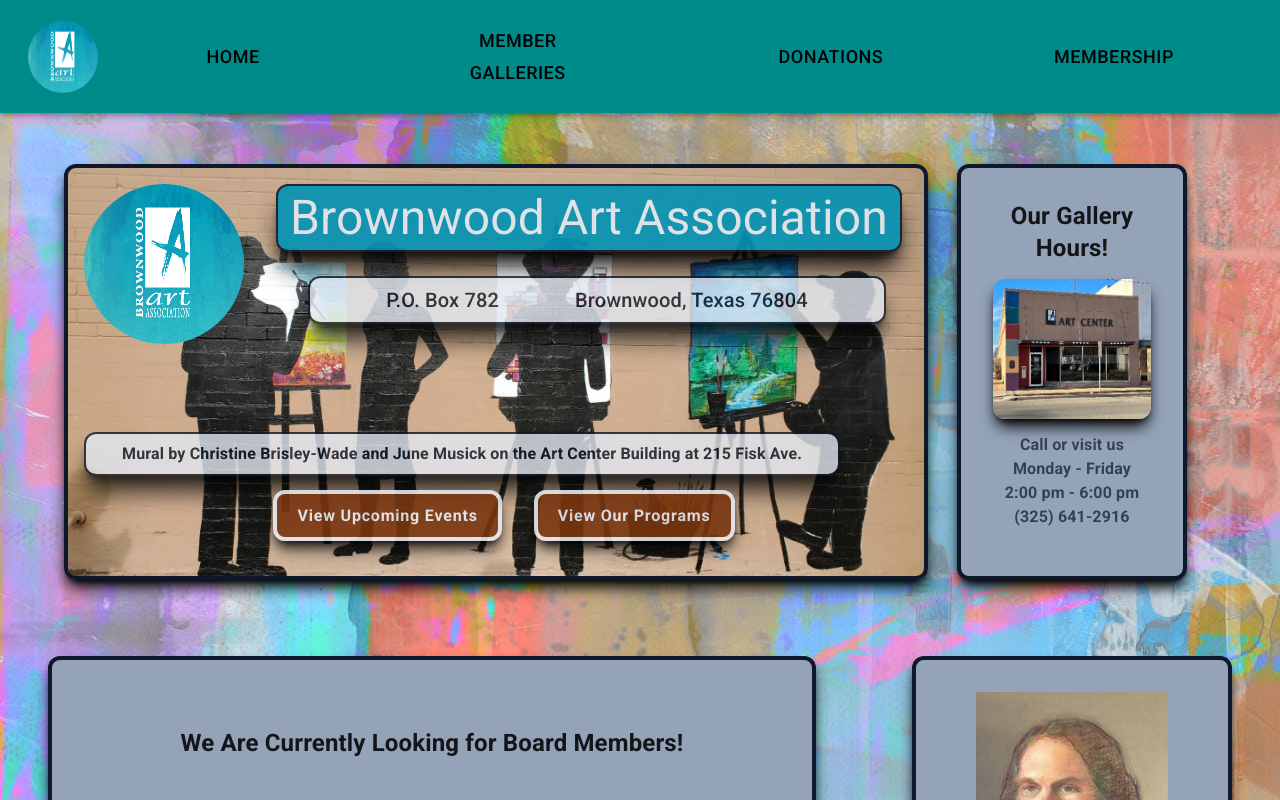
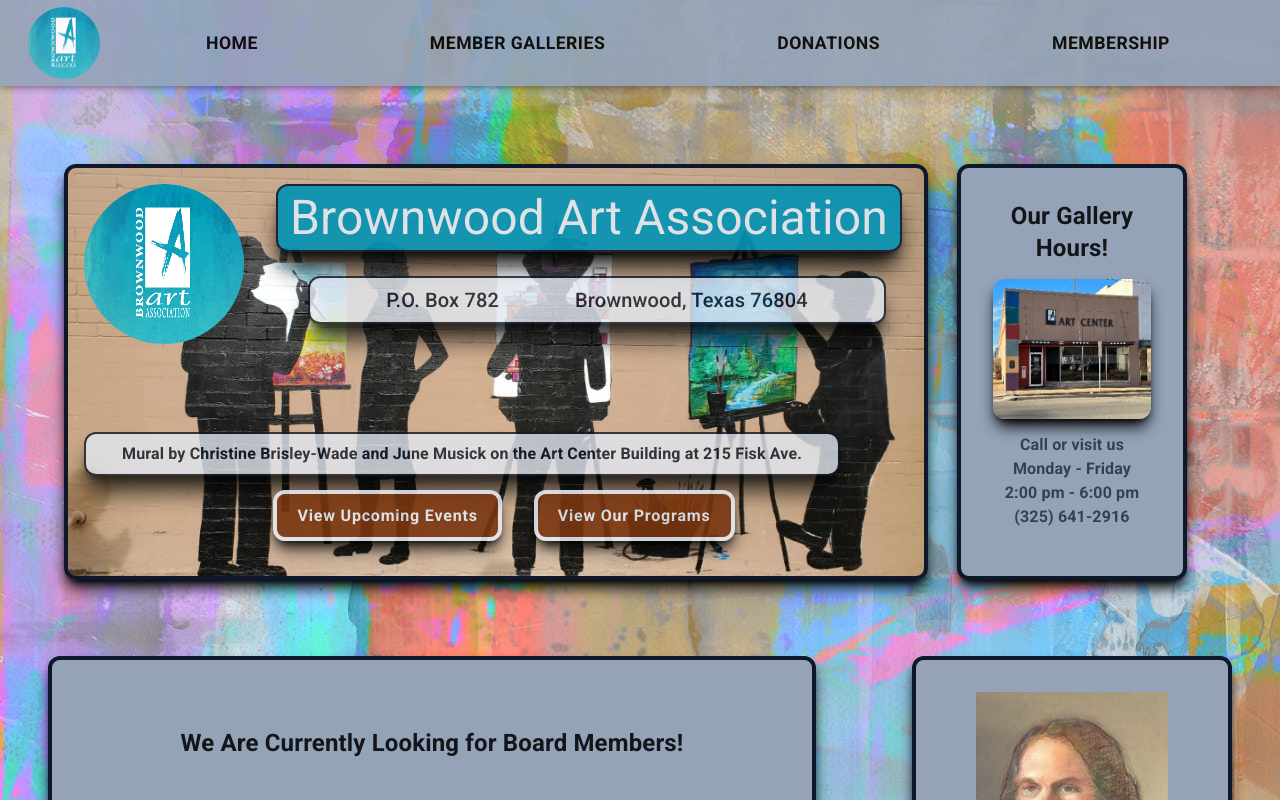
Before and after one commit to Jonathan-Day-Dev/bwd-art, a React (Create React App) app: page / in a window 1280 px wide. Shown: the top 800 px of the page. Built offline with nearby package versions, Linux system fonts and the light colour scheme.

Commit message:
style changes to appbar

```diff
--- a/src/components/Nav/AppBar.js
+++ b/src/components/Nav/AppBar.js
@@ -1,14 +1,16 @@
 import * as React from "react";
-import AppBar from "@mui/material/AppBar";
-import Box from "@mui/material/Box";
-import Toolbar from "@mui/material/Toolbar";
-import IconButton from "@mui/material/IconButton";
-import Typography from "@mui/material/Typography";
-import Menu from "@mui/material/Menu";
+import {
+  AppBar,
+  Box,
+  Toolbar,
+  IconButton,
+  Typography,
+  Menu,
+  Container,
+  Button,
+  MenuItem
+} from "@mui/material";
 import MenuIcon from "@mui/icons-material/Menu";
-import Container from "@mui/material/Container";
-import Button from "@mui/material/Button";
-import MenuItem from "@mui/material/MenuItem";
 import { Link } from "react-router-dom";
 
 import logo from "../../assets/logo.png";
@@ -27,7 +29,7 @@ const ResponsiveAppBar = () => {
   };
 
   return (
-    <AppBar position="fixed">
+    <AppBar position="fixed" sx={{opacity: 0.9}}>
       <MyNav>
         <Container maxWidth="xl">
           <Toolbar disableGutters>
@@ -93,7 +95,16 @@ const ResponsiveAppBar = () => {
                 <Button
                   key={page.name}
                   onClick={handleCloseNavMenu}
-                  sx={{ my: 2, mx: 10, color: "black", display: "block", fontSize: "18px" }}
+                  sx={{
+                    my: 2,
+                    mx: 1,
+                    color: "black",
+                    display: "block",
+                    fontSize: "1.1rem",
+                    fontWeight: 700,
+                    marginLeft: "auto",
+                    marginRight: "auto"
+                  }}
                 >
                   <Link to={page.path || { pathname: page.link }}>
                     {page.name}
--- a/src/components/Nav/styles.js
+++ b/src/components/Nav/styles.js
@@ -1,7 +1,7 @@
 import { styled } from "@mui/material/styles";
 
 export const MyNav = styled("div")({
-  backgroundColor: "darkcyan",
+  backgroundColor: "primary",
   paddingTop: ".2rem",
   paddingBottom: ".2rem",
 });
--- a/src/components/UI/Theme.js
+++ b/src/components/UI/Theme.js
@@ -1,6 +1,6 @@
 import { createTheme } from "@mui/material/styles";
 
-const arcBlue = "#0986b7";
+const arcBlue = "#94a3b8";
 const arcOrange = "#FFBA60";
 
 const Theme = createTheme({
```
